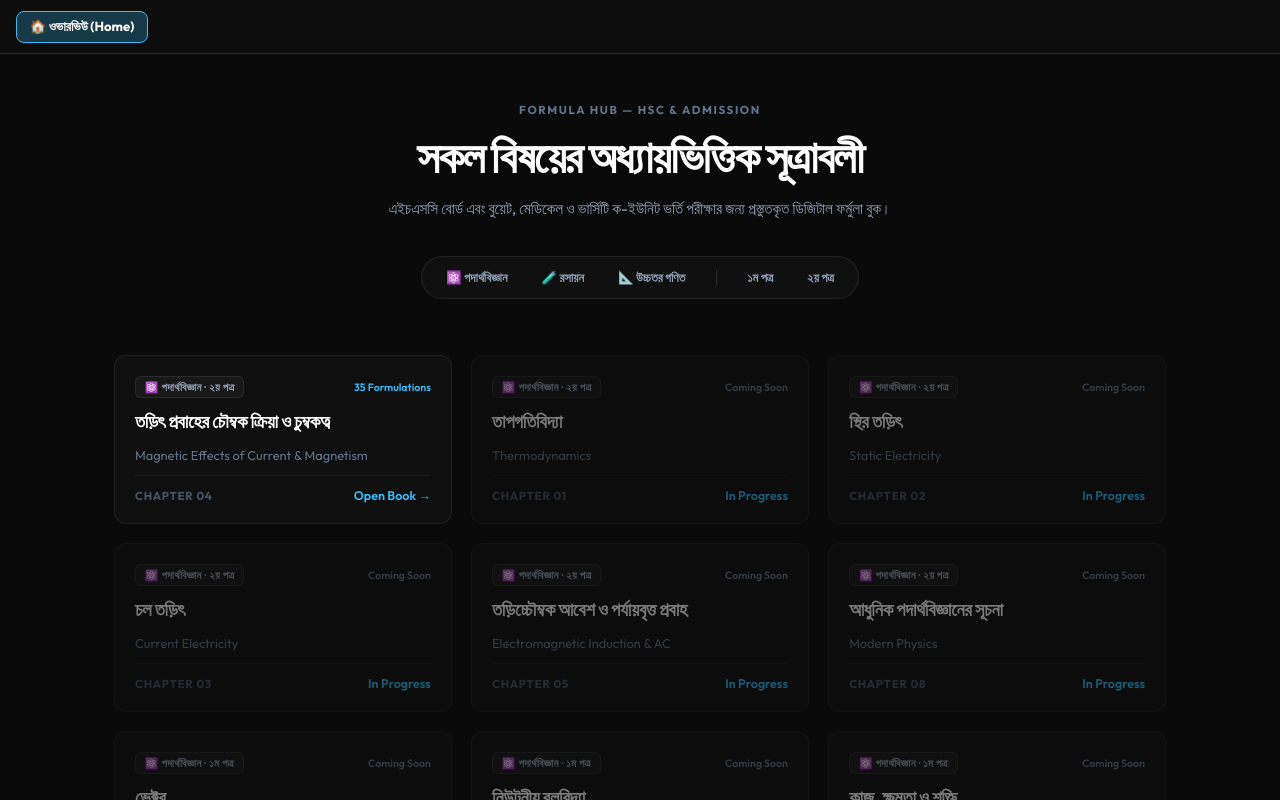
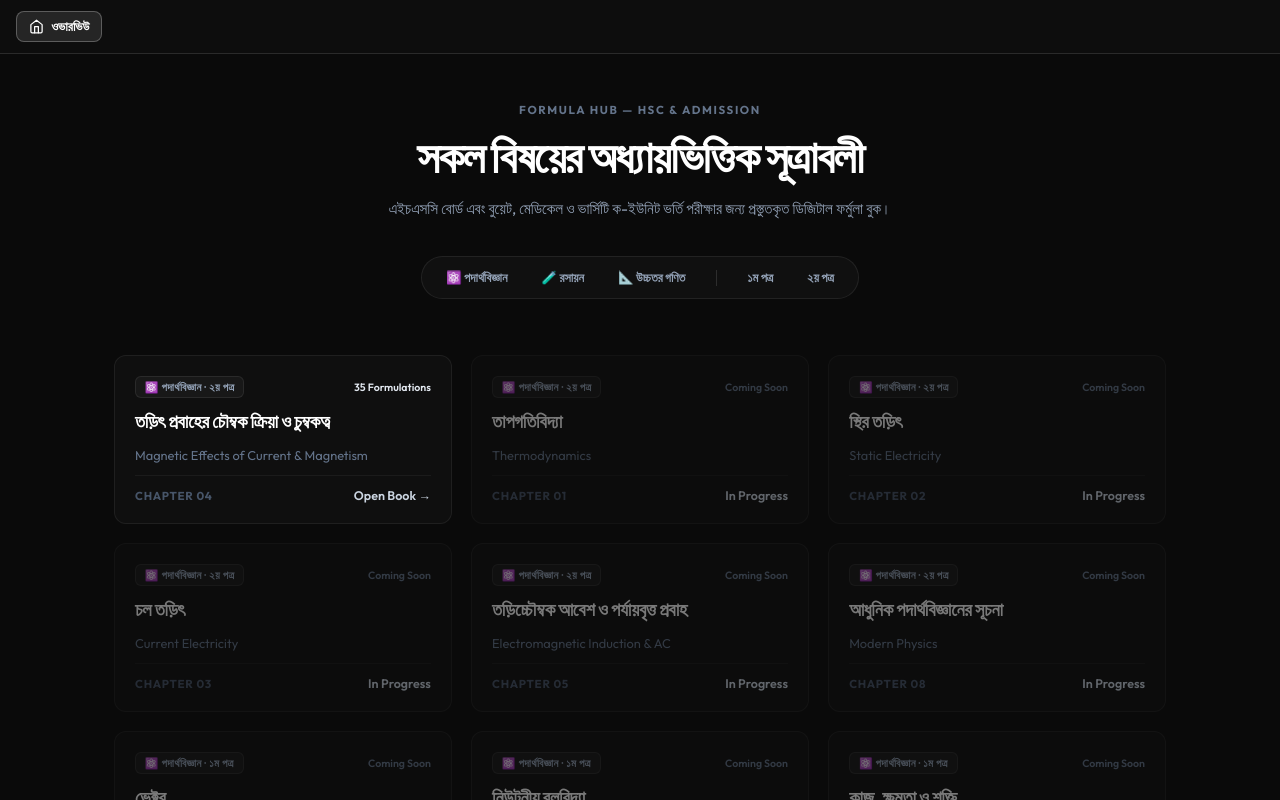
Before and after one commit to sadafbabu/Formulas, a React (Vite) app: page / in a window 1280 px wide. Built offline with nearby package versions, Linux system fonts and the light colour scheme.

Commit message:
Replace cyan colors with neutral dark theme and SVG Home icon

```diff
--- a/src/components/TopBar.tsx
+++ b/src/components/TopBar.tsx
@@ -30,7 +30,21 @@ export function TopBar({
           onClick={onGoHome}
           title="সকল বিষয় ও অধ্যায়ের ওভারভিউ ড্যাশবোর্ড"
         >
-          🏠 ওভারভিউ (Home)
+          <svg
+            className="home-icon"
+            viewBox="0 0 24 24"
+            width="15"
+            height="15"
+            fill="none"
+            stroke="currentColor"
+            strokeWidth="2"
+            strokeLinecap="round"
+            strokeLinejoin="round"
+          >
+            <path d="M3 9l9-7 9 7v11a2 2 0 0 1-2 2H5a2 2 0 0 1-2-2z" />
+            <polyline points="9 22 9 12 15 12 15 22" />
+          </svg>
+          <span>ওভারভিউ</span>
         </button>
         {viewMode === 'book' && menuSlot}
       </div>
--- a/src/index.css
+++ b/src/index.css
@@ -790,30 +790,40 @@ button {
 }
 
 .derive-popover-link:hover {
-  color: #93c5fd;
-  border-bottom-color: #93c5fd;
+  color: #ffffff;
+  border-bottom-color: #ffffff;
 }
 
 .home-nav-btn {
   display: flex;
   align-items: center;
-  gap: 0.4rem;
-  font-size: 0.82rem;
-  font-weight: 700;
-  color: #38bdf8;
-  background: rgba(56, 189, 248, 0.12);
-  border: 1px solid rgba(56, 189, 248, 0.3);
+  gap: 0.45rem;
+  font-size: 0.8rem;
+  font-weight: 600;
+  color: #e2e8f0;
+  background: rgba(255, 255, 255, 0.04);
+  border: 1px solid rgba(255, 255, 255, 0.12);
   border-radius: 8px;
-  padding: 0.4rem 0.8rem;
-  transition: all 0.2s ease;
+  padding: 0.38rem 0.75rem;
+  transition: all 0.15s ease;
   white-space: nowrap;
 }
 
 .home-nav-btn:hover,
 .home-nav-btn.is-active {
-  background: rgba(56, 189, 248, 0.25);
-  border-color: #38bdf8;
+  background: rgba(255, 255, 255, 0.1);
+  border-color: rgba(255, 255, 255, 0.25);
   color: #ffffff;
+}
+
+.home-icon {
+  flex-shrink: 0;
+  opacity: 0.85;
+}
+
+.home-nav-btn:hover .home-icon,
+.home-nav-btn.is-active .home-icon {
+  opacity: 1;
 }
 
 /* —— Ultra-Minimalist Overview Dashboard Styles —— */
@@ -964,7 +974,7 @@ button {
 }
 
 .status-pill.is-live {
-  color: #38bdf8;
+  color: #e2e8f0;
 }
 
 .chapter-title-bn {
@@ -1002,12 +1012,12 @@ button {
 .open-link {
   font-size: 0.78rem;
   font-weight: 600;
-  color: #38bdf8;
+  color: #cbd5e1;
   transition: color 0.15s ease;
 }
 
 .chapter-card.is-ready:hover .open-link {
-  color: #7dd3fc;
+  color: #ffffff;
 }
 
 .symbol-table th,
```
